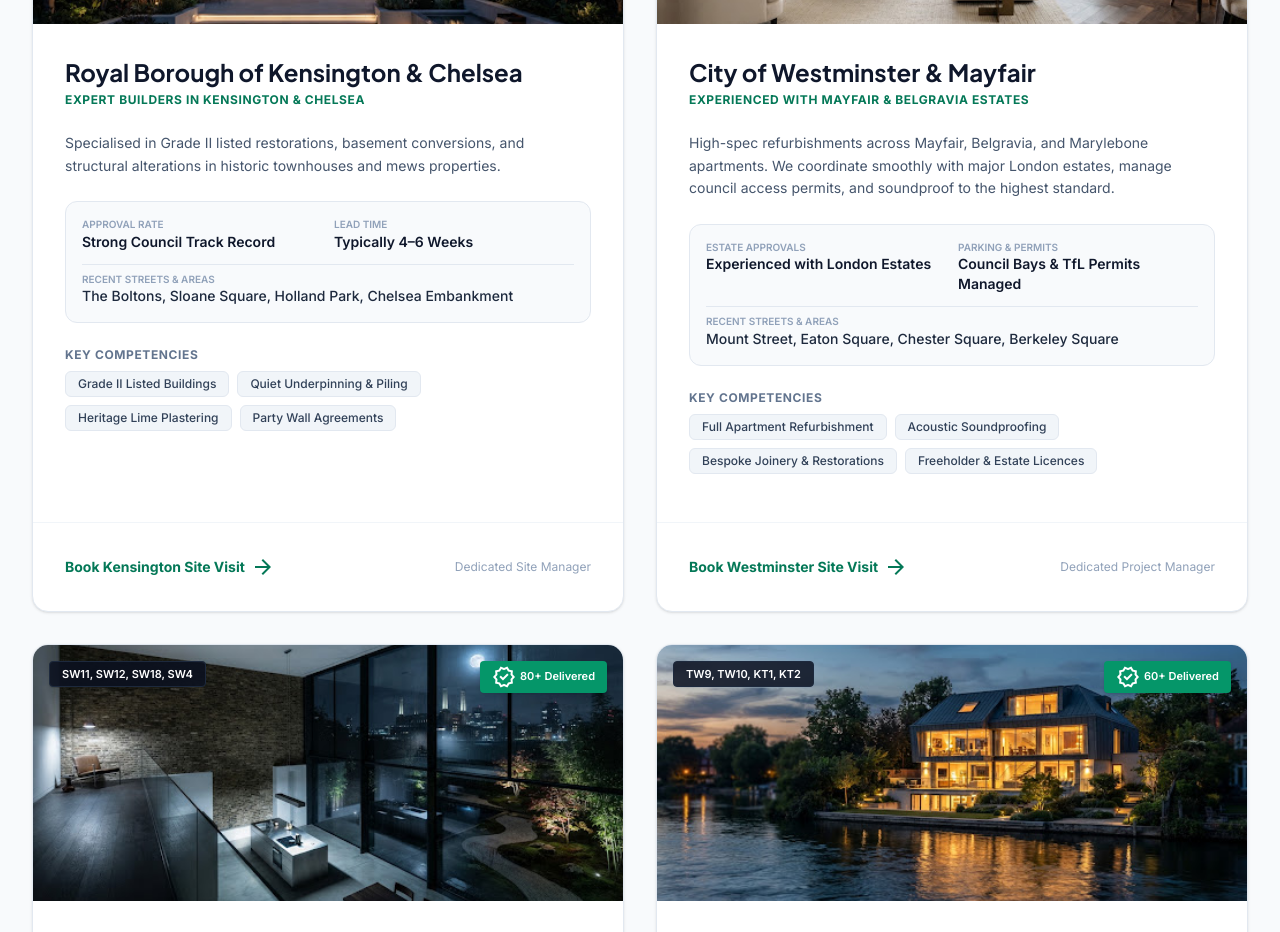
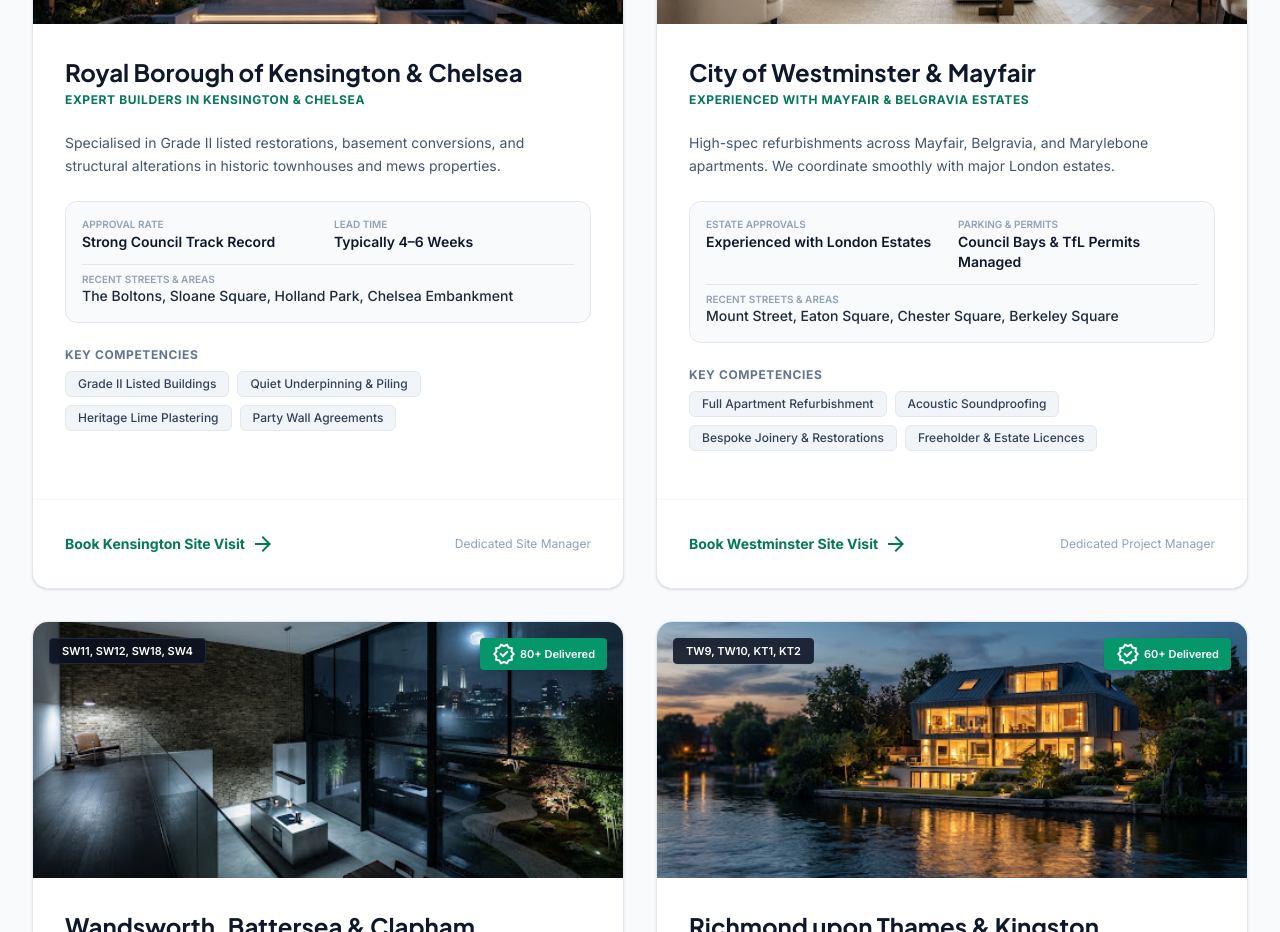
Before and after one commit to adnan931-maker/jstm-construction, a Next.js app: page /areas-we-cover in a window 1280 px wide. Shown: the part 1560-2492 px from the top of the page. Built offline with nearby package versions, Linux system fonts and the light colour scheme.

Commit message:
Update area we cover

```diff
--- a/src/app/areas-we-cover/page.tsx
+++ b/src/app/areas-we-cover/page.tsx
@@ -60,7 +60,7 @@ const BOROUGH_DOSSIERS: BoroughDossier[] = [
     delivered: "95+ Delivered",
     image: "/assets/images/areas/westminster_mayfair.jpg",
     alt: "Luxurious Mayfair penthouse interior refurbishment featuring dark timber parquet herringbone flooring and bronze accents",
-    description: "High-spec refurbishments across Mayfair, Belgravia, and Marylebone apartments. We coordinate smoothly with major London estates, manage council access permits, and soundproof to the highest standard.",
+    description: "High-spec refurbishments across Mayfair, Belgravia, and Marylebone apartments. We coordinate smoothly with major London estates.",
     metric1Label: "Estate Approvals",
     metric1Val: "Experienced with London Estates",
     metric2Label: "Parking & Permits",
@@ -370,11 +370,10 @@ export default function AreasWeCoverPage() {
                   key={btn.val}
                   type="button"
                   onClick={() => setSelectedBorough(btn.val as BoroughCategory)}
-                  className={`px-3 sm:px-4 py-1.5 sm:py-2 rounded-full text-[11px] sm:text-xs font-bold uppercase tracking-wider transition-all duration-150 border ${
-                    selectedBorough === btn.val
-                      ? "bg-emerald-600 text-white shadow-sm border-emerald-600"
-                      : "bg-slate-100 text-slate-700 hover:text-slate-900 hover:bg-slate-200 border-slate-200"
-                  }`}
+                  className={`px-3 sm:px-4 py-1.5 sm:py-2 rounded-full text-[11px] sm:text-xs font-bold uppercase tracking-wider transition-all duration-150 border ${selectedBorough === btn.val
+                    ? "bg-emerald-600 text-white shadow-sm border-emerald-600"
+                    : "bg-slate-100 text-slate-700 hover:text-slate-900 hover:bg-slate-200 border-slate-200"
+                    }`}
                 >
                   {btn.label}
                 </button>
```
